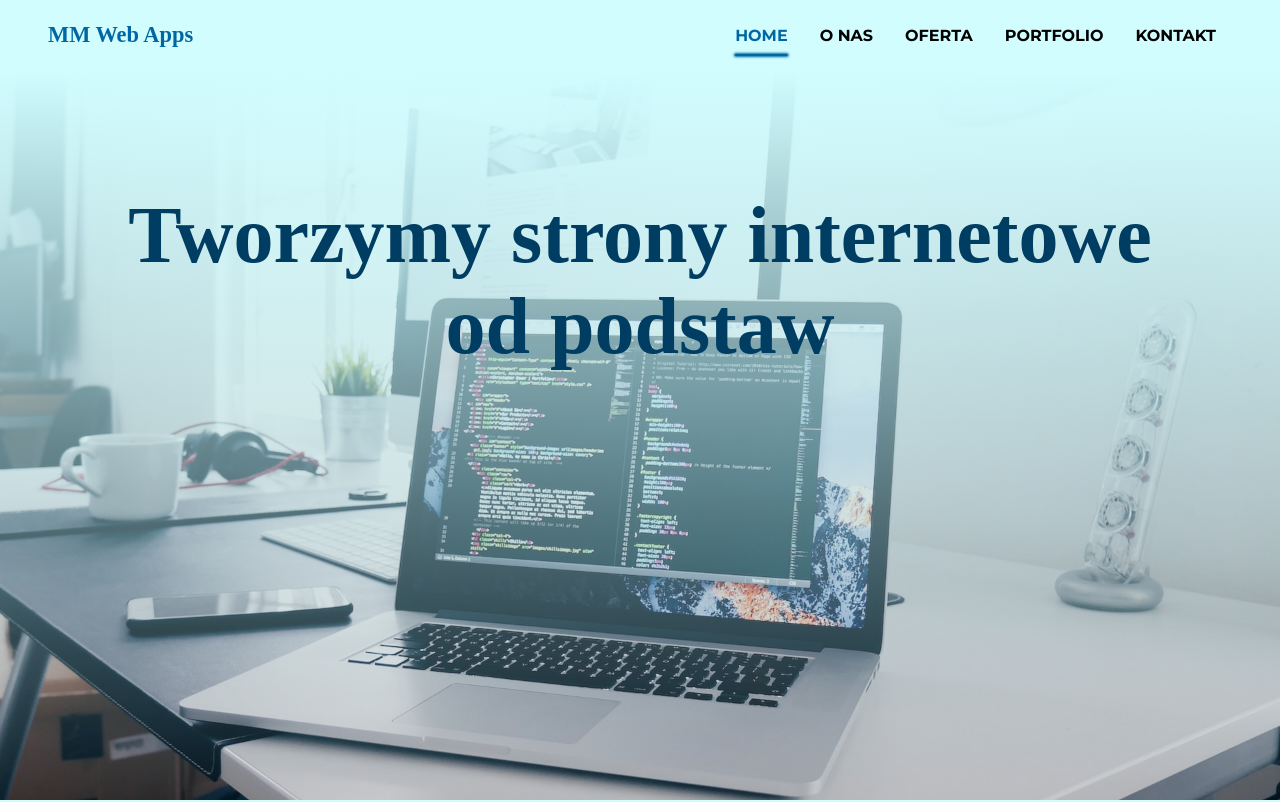
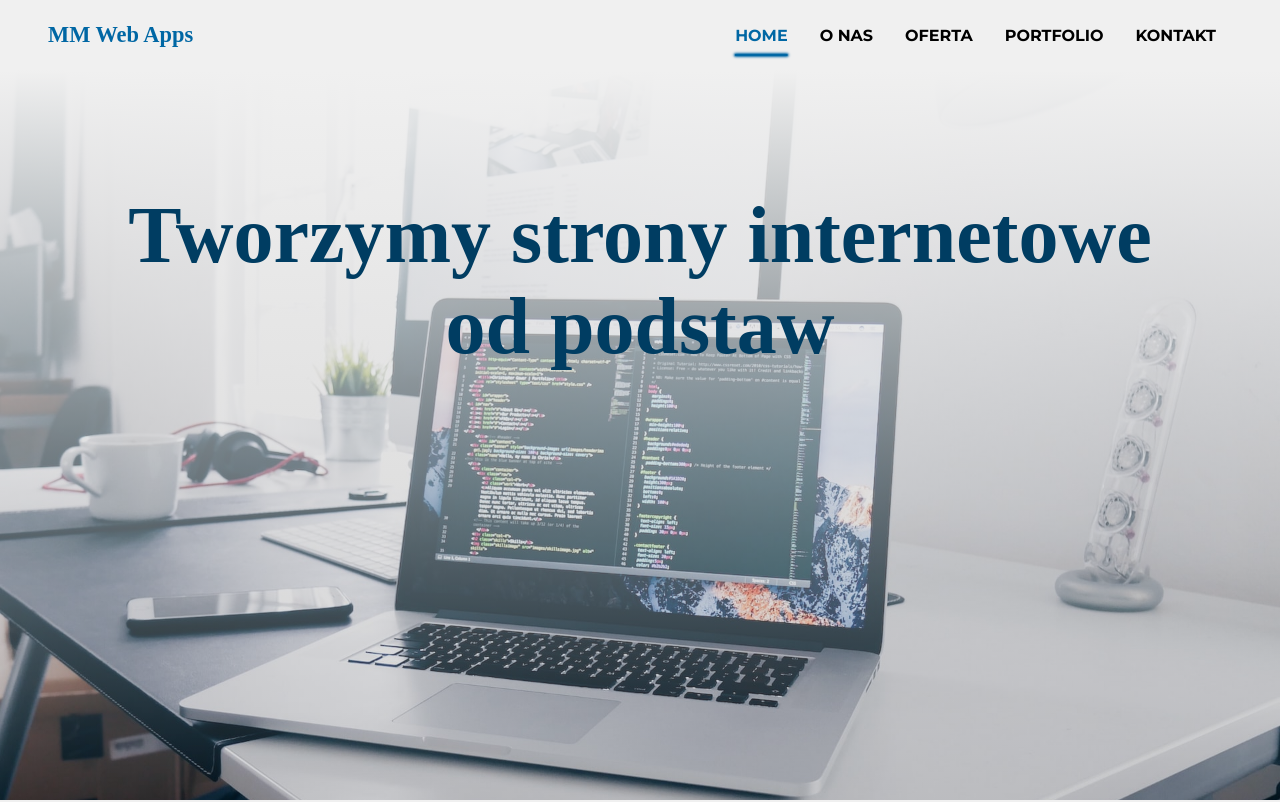
Before and after one commit to Mati2903/mmwebapps, a Next.js app: page / in a window 1280 px wide. Shown: the top 802 px of the page. Built offline with nearby package versions, Linux system fonts and the light colour scheme; a web font is replaced by a local one.

Commit message:
change background color

```diff
--- a/components/HeaderImages.js
+++ b/components/HeaderImages.js
@@ -4,7 +4,7 @@ const HeaderImages = ({ imageUrl, position }) => {
 			className="header-image"
 			style={{
 				// rgb value should be the same as $navBgColor variable from variables.scss
-				background: `linear-gradient(rgb(209, 253, 255) 0%, rgba(0, 0, 0, 0.15)),
+				background: `linear-gradient(rgb(240, 240, 240) 0%, rgba(0, 0, 0, 0.15)),
   url(${imageUrl})`,
 				backgroundPosition: position ? position : "center",
 				backgroundRepeat: "no-repeat",
--- a/styles/_variables.scss
+++ b/styles/_variables.scss
@@ -2,4 +2,4 @@ $navTextColor: rgb(0, 103, 164);
 $hamburgerIconColor: rgb(0, 103, 164);
 // $navBgColor: rgb(206, 206, 224);
 //kopiować to do komponentu SectionImage.js
-$navBgColor: rgb(209, 253, 255);
+$navBgColor: rgb(240, 240, 240);
```
